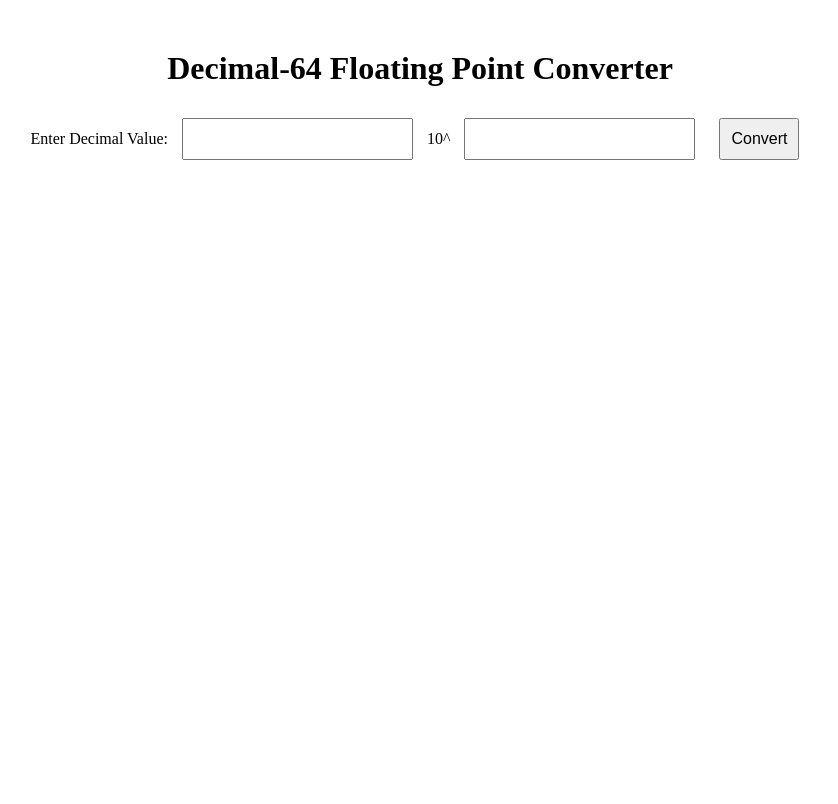
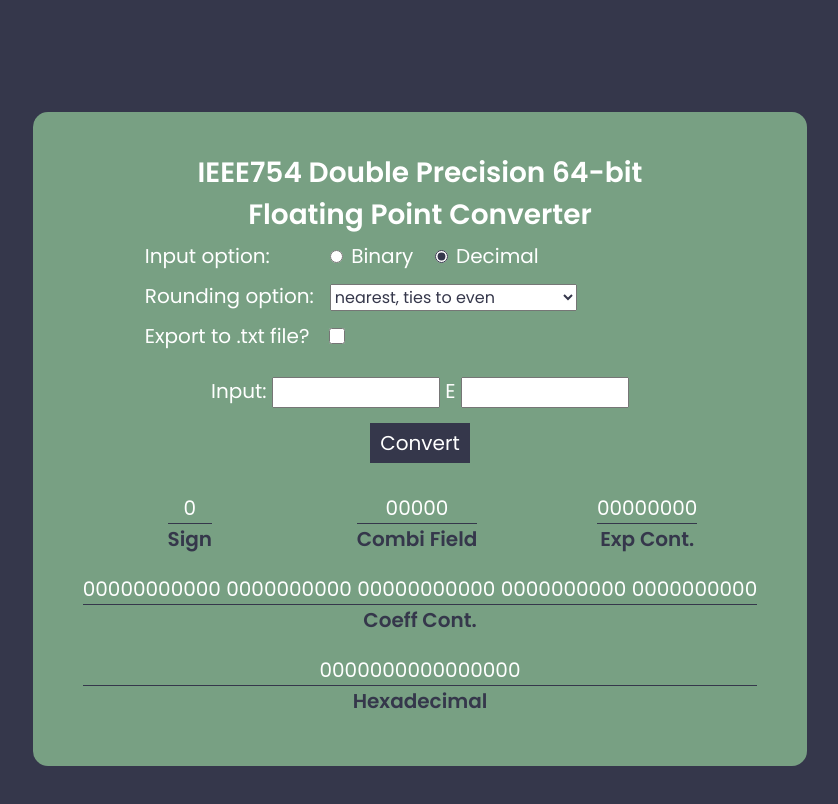
Before and after one commit to howard-rose/CSARCH2-SimulationProject, a plain HTML site: page index.html in a window 1280 px wide. Shown: the whole page, without its empty margins (220-1058 px from the left). Drawn offline with Linux system fonts and the light colour scheme.

Commit message:
style changes and checking input
changed layout
included checking of binary/decimal input

```diff
--- a/index.html
+++ b/index.html
@@ -5,8 +5,69 @@
     <link rel="stylesheet" href="styles.css">
     </head>
     <body>
+        <div class="container">
+            IEEE754 Double Precision 64-bit<br>Floating Point Converter
+            <div class="inp-choices">
+                <div>Input option:</div>
+                <div><input class="ms-60" type="radio" id="binType" name="inputOption" value="binary">
+                <label for="binType">Binary</label>
+                <input class="ms-16" type="radio" id="decType" name="inputOption" value="decimal" checked>
+                <label for="decType">Decimal</label></div>
+            </div>
+            <div class="inp-choices">
+                <label for="round">Rounding option:</label>
+                <div>
+                    <select name="round" id="round" class="ms-16">
+                        <option value="2even">nearest, ties to even</option>
+                        <option value="2notz">nearest, ties away from zero</option>
+                        <option value="2zero">to zero</option>
+                        <option value="2posinf">to (+) infinity</option>
+                        <option value="2neginf">to (-) infinity</option>
+                      </select>
+                </div>
+            </div>
+            <div class="inp-choices">
+                <label for="exptxt">Export to .txt file?</label>
+                <input type="checkbox" id="exptxt" name="exptxt" value="yes">
+            </div>
+            <div class="input">
+                <label>Input:</label>
+                <input type="text" id="decimalInput">
+                <label>E</label>
+                <input type="text" id="exponent">
+            </div>
+            <button onclick="convertToDecimal64()">Convert</button>
+            <div id="err-msg"></div>
+
+            <div class="output">
+                <div class="d-flex flex-around">
+                    <div class="d-flex flex-col"> <!--sign bit-->
+                        <div class="m-50" id="sign-bit">0</div>
+                        <div class="o-label m-50">Sign</div>
+                    </div>
+                    <div class="d-flex flex-col"> <!--combi bit-->
+                        <div id="comb-field">00000</div>
+                        <div class="o-label">Combi Field</div>
+                    </div>
+                    <div class="d-flex flex-col"> <!--combi bit-->
+                        <div id="exp-cont">00000000</div>
+                        <div class="o-label">Exp Cont.</div>
+                    </div>
+                </div>
+                <div>
+                    <div id="coeff-cont">00000000000 0000000000
+                        00000000000 0000000000
+                        0000000000</div>
+                    <div class="o-label">Coeff Cont.</div>
+                </div>
+                <div>
+                    <div id="decimal64Output">0000000000000000</div>
+                    <div class="o-label">Hexadecimal</div>
+                </div>
+            </div>
+        </div>
         <script src="script.js"></script>
-        <div class="container">
+        <!-- <div class="container">
             <h1>Decimal-64 Floating Point Converter</h1>
             <label for="decimalInput">Enter Decimal Value:</label>
             <input type="text" id="decimalInput">
@@ -14,6 +75,6 @@
             <input type="text" id="exponent">
             <button onclick="convertToDecimal64()">Convert</button>
             <p id="decimal64Output"></p>
-        </div>
+        </div>-->
     </body>
 </html>
--- a/script.js
+++ b/script.js
@@ -14,10 +14,35 @@ convert to hex
 */
 
 function convertToDecimal64() {
-    const dec = Math.round(document.getElementById("decimalInput").value)
-    const exp = document.getElementById("exponent").value
-    console.log(dec)
-    console.log(exp)
+    let inpType = document.getElementById("binType").checked ? "binary" : "decimal";
+    let dec = 0
+    let exp = 0
+    let errmsg = ""
+
+    if (inpType === "binary") {
+        let bin = document.getElementById("decimalInput").value
+        console.log("binary " + bin)
+        dec = parseInt(bin, 2)
+        console.log("decimal ver " + dec)
+        bin = document.getElementById("exponent").value
+        console.log("exp bin " + bin)
+        exp = parseInt(bin, 2)
+        console.log("exp dec-ver " + exp)
+    } else {
+        let decimalInput = document.getElementById("decimalInput").value;
+        if (/^[01]+$/.test(decimalInput)) {
+            console.log("error: invalid input");
+            errmsg = "Invalid input. You must enter a decimal number."
+            document.getElementById("err-msg").innerText = errmsg
+            return;
+        }
+        dec = Math.round(document.getElementById("decimalInput").value)
+        exp = document.getElementById("exponent").value
+        console.log(dec)
+        console.log(exp)
+    }
+
+    console.log(inpType)
 
     if (dec > 9999999999999999) {
         console.log("error")
@@ -228,5 +253,9 @@ function convertToDecimal64() {
     }
     let dec64hex = binaryToHex(dec64)
     console.log(dec64hex)
+    document.getElementById("sign-bit").innerText = sbit
+    document.getElementById("comb-field").innerText = cf
+    document.getElementById("exp-cont").innerText = expfield
+    document.getElementById("coeff-cont").innerText = bcd1 + " " + bcd2 + " " + bcd3 + " " + bcd4 + " " + bcd5
     document.getElementById("decimal64Output").innerText = dec64hex
 }
--- a/styles.css
+++ b/styles.css
@@ -1,19 +1,119 @@
-.container {
-    margin: 50px auto;
-    text-align: center;
+@import url('https://fonts.googleapis.com/css2?family=Inter:wght@100..900&family=Poppins:ital,wght@0,100;0,200;0,300;0,400;0,500;0,600;0,700;0,800;0,900;1,100;1,200;1,300;1,400;1,500;1,600;1,700;1,800;1,900&display=swap');
+
+* {
+    font-family: 'Poppins', sans-serif;
+    font-size: 20px;
+    color: #fff;
+    font-weight: normal;
 }
 
-input[type="text"], button {
-    padding: 10px;
-    margin: 10px;
+body {
+    background-color: #35374B;
+}
+
+.container {
+    margin: 14vh auto;
+    background-color: #78A083;
+    padding: 40px;
+    width: max-content;
+    height: max-content;
+    border-radius: 15px;
+    display: flex;
+    flex-direction: column;
+    font-weight: 600;
+    font-size: 28px;
+    text-align: center;
+    justify-content: center;
+}
+
+.inp-choices {
+    display: flex;
+    justify-content: flex-start;
+    margin: 5px 72px;
+}
+
+div select, div option {
+    color: #35374B;
     font-size: 16px;
 }
 
-button {
-    cursor: pointer;
+select:focus {
+    outline: none;
 }
 
-p {
-    font-size: 18px;
-    font-weight: bold;
+.ms-16 {
+    margin-left: 16px;
 }
+
+.ms-60 {
+    margin-left: 60px;
+}
+
+.input {
+    margin: 20px 0 15px;
+}
+
+input[type="radio"] {
+    accent-color: #35374B;
+}
+
+input[type="checkbox"] {
+    accent-color: #35374B;
+    width: 16px;
+    height: 16px;
+}
+
+input[type="text"] {
+    height: fit-content;
+    color: #35374B;
+    font-size: 16px;
+    width: 160px;
+}
+input[type="text"]:focus {
+    outline: 2px solid #35374B;
+}
+
+#exptxt {
+    margin: auto 20px;
+}
+
+button {
+    margin: 0 auto;
+    width: fit-content;
+    background-color: #35374B;
+    border: none;
+    padding: 5px 10px;
+}
+
+.output {
+    margin: 20px 10px 0;
+    display: flex;
+    flex-direction: column;
+}
+
+.output > * {
+    margin: 10px 0;
+
+}
+.o-label {
+    font-weight: 600;
+    color: #35374B;
+    border-top: solid 1px #35374B;
+}
+.d-flex {
+    display: flex;
+}
+.flex-col {
+    flex-direction: column;
+}
+.flex-around{
+    justify-content: space-around;
+}
+.m-50 {
+    margin: 0 25px 0 25px;
+}
+#err-msg {
+    text-decoration: underline;
+    font-weight: 500;
+    color: #ffdb73;
+}
```
